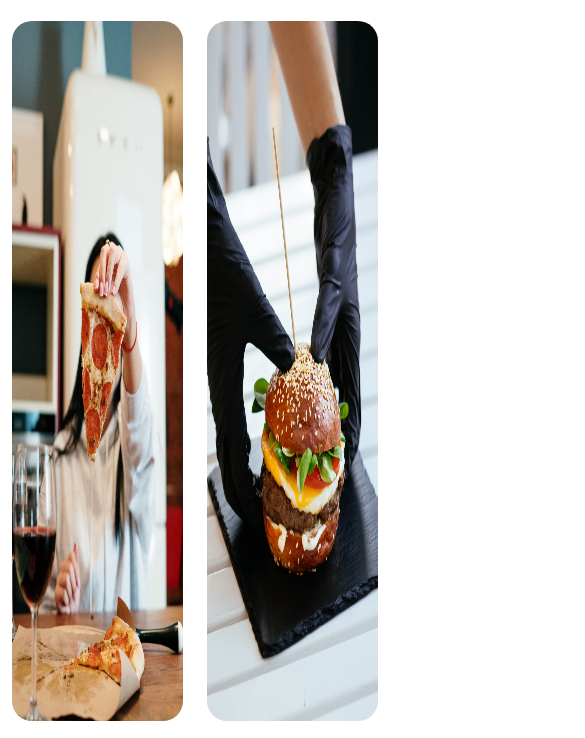
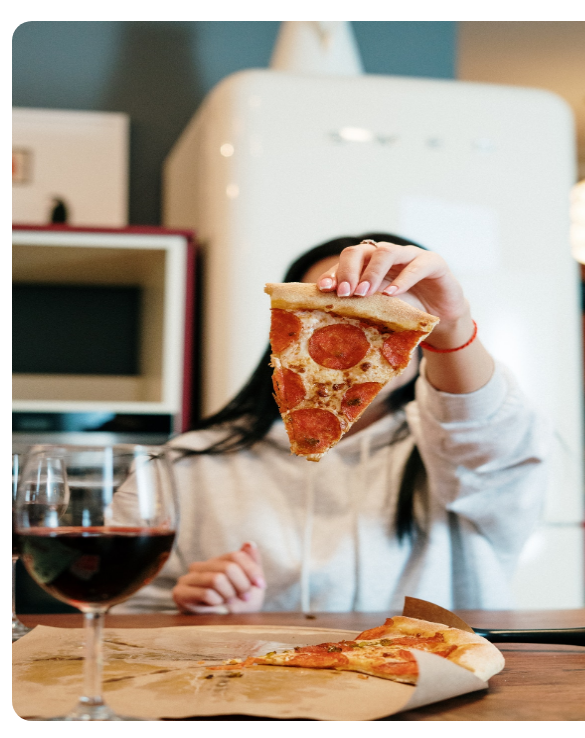
Before and after one commit to Darlinne/elverdaderosabor, a plain HTML site: page index.html in a window 390 px wide. Shown: the part 99-837 px from the top of the page, 585 px wide, since content can reach past the window. Drawn offline with nearby package versions, Linux system fonts and the light colour scheme; a web font is replaced by a local one.

Commit message:
inicio responsive

```diff
--- a/ccs/inicio.css
+++ b/ccs/inicio.css
@@ -4,6 +4,11 @@
     width: 100%;
     border-radius: 20px;
     height: 700px;
+}
+
+.col-6 {
+    min-width: 660px;
+    margin: auto;
 }
 
 
```
